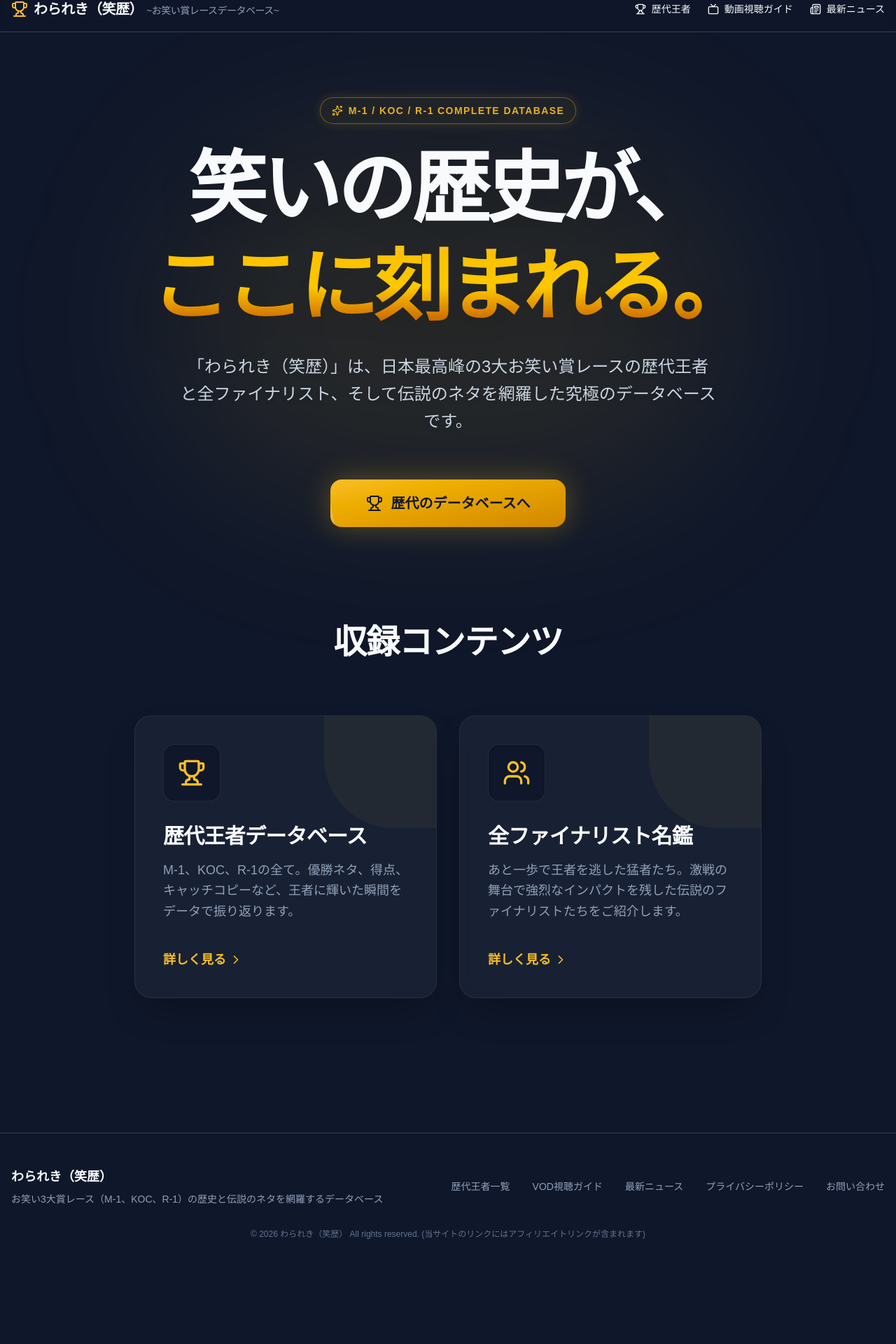
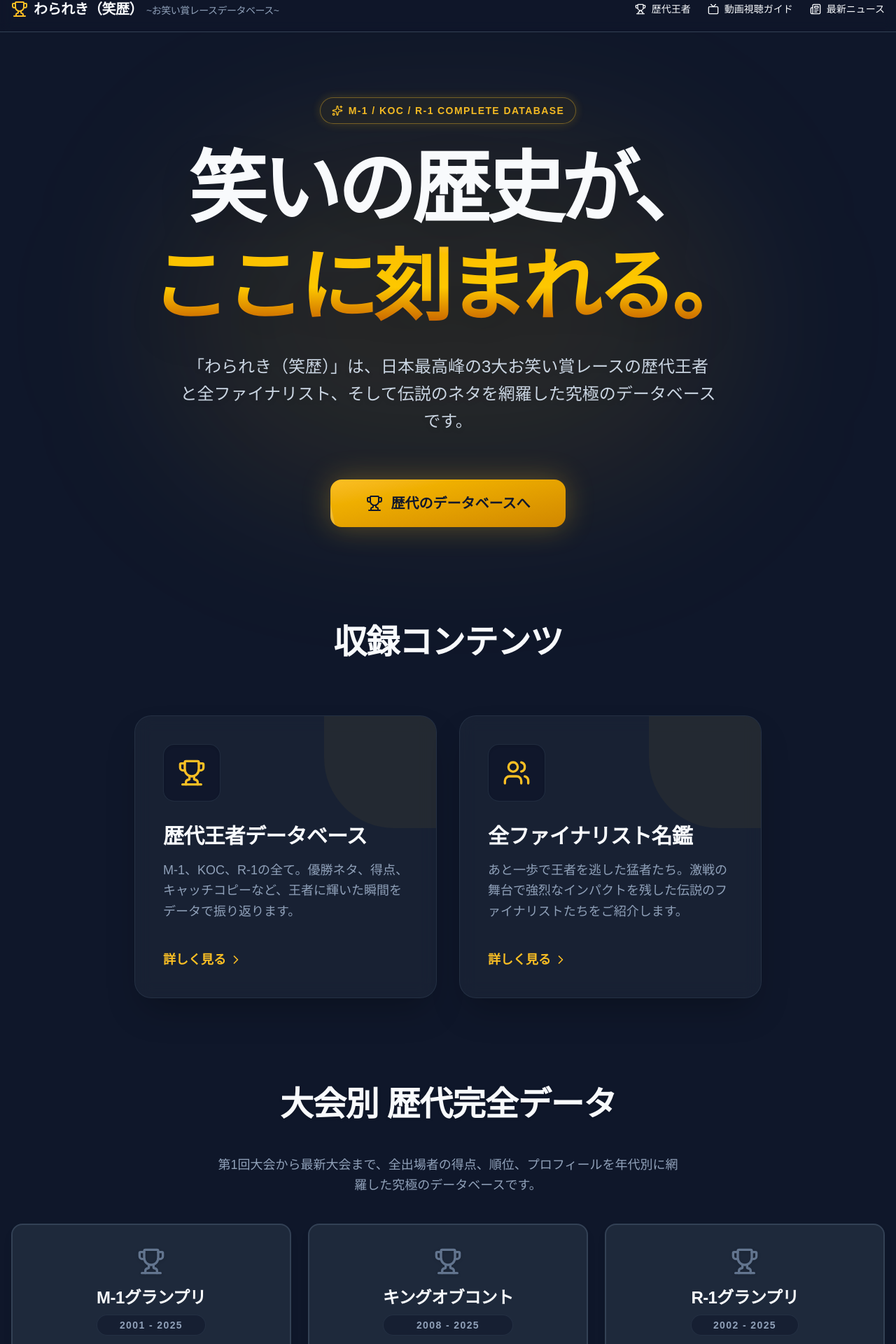
Before and after one commit to t01nozaki-hub/warareki, a Next.js app: page / in a window 1280 px wide. Shown: the part 19-1939 px from the top of the page at 70% size. Before the commit the page ends 1838 px from the top, so only its background shows below. Built offline with nearby package versions, Linux system fonts and the light colour scheme.

Commit message:
feat: add quick links to historical full data on home and database top pages

```diff
--- a/src/app/database/page.tsx
+++ b/src/app/database/page.tsx
@@ -13,6 +13,19 @@ export default function DatabasePage() {
           <Trophy className="h-10 w-10 text-accent" />
           歴代王者データベース
         </h1>
+      </div>
+
+      {/* 歴代完全データへのショートカット */}
+      <div className="grid grid-cols-1 md:grid-cols-3 gap-6 mb-16">
+        <Link href="/database/m1/history" className="flex items-center justify-center gap-3 bg-gradient-to-r from-accent to-yellow-600 text-slate-900 font-extrabold p-5 rounded-2xl hover:scale-105 transition-all shadow-[0_0_20px_rgba(251,191,36,0.3)] hover:shadow-[0_0_40px_rgba(251,191,36,0.5)]">
+          <Trophy className="w-6 h-6" /> M-1 歴代完全データ
+        </Link>
+        <Link href="/database/koc/history" className="flex items-center justify-center gap-3 bg-gradient-to-r from-accent to-yellow-600 text-slate-900 font-extrabold p-5 rounded-2xl hover:scale-105 transition-all shadow-[0_0_20px_rgba(251,191,36,0.3)] hover:shadow-[0_0_40px_rgba(251,191,36,0.5)]">
+          <Trophy className="w-6 h-6" /> KOC 歴代完全データ
+        </Link>
+        <Link href="/database/r1/history" className="flex items-center justify-center gap-3 bg-gradient-to-r from-accent to-yellow-600 text-slate-900 font-extrabold p-5 rounded-2xl hover:scale-105 transition-all shadow-[0_0_20px_rgba(251,191,36,0.3)] hover:shadow-[0_0_40px_rgba(251,191,36,0.5)]">
+          <Trophy className="w-6 h-6" /> R-1 歴代完全データ
+        </Link>
       </div>
 
       {/* 大会別一覧 */}
--- a/src/app/page.tsx
+++ b/src/app/page.tsx
@@ -55,6 +55,30 @@ export default function Home() {
           />
         </div>
       </section>
+
+      {/* 新設：歴代完全データベース コールトゥアクション */}
+      <section className="container mx-auto px-4 pb-32 z-10 w-full max-w-7xl">
+        <h2 className="text-4xl md:text-5xl font-extrabold mb-12 text-center tracking-tight drop-shadow-sm">
+          大会別 歴代完全データ
+        </h2>
+        <p className="text-center text-slate-400 mb-10 max-w-2xl mx-auto text-lg leading-relaxed">
+          第1回大会から最新大会まで、全出場者の得点、順位、プロフィールを年代別に網羅した究極のデータベースです。
+        </p>
+        <div className="grid grid-cols-1 md:grid-cols-3 gap-6">
+          <Link href="/database/m1/history" className="bg-card border-2 border-border hover:border-accent/80 hover:-translate-y-2 p-8 rounded-2xl flex flex-col items-center justify-center gap-4 group transition-all text-center shadow-lg hover:shadow-accent/20">
+            <Trophy className="w-10 h-10 text-slate-500 group-hover:text-accent transition-colors drop-shadow-sm" />
+            <span className="font-extrabold text-2xl tracking-tight">M-1グランプリ<br/><span className="text-sm font-bold text-slate-400 block mt-2 tracking-widest bg-background/50 py-1 px-4 rounded-full border border-border/50">2001 - 2025</span></span>
+          </Link>
+          <Link href="/database/koc/history" className="bg-card border-2 border-border hover:border-accent/80 hover:-translate-y-2 p-8 rounded-2xl flex flex-col items-center justify-center gap-4 group transition-all text-center shadow-lg hover:shadow-accent/20">
+            <Trophy className="w-10 h-10 text-slate-500 group-hover:text-accent transition-colors drop-shadow-sm" />
+            <span className="font-extrabold text-2xl tracking-tight">キングオブコント<br/><span className="text-sm font-bold text-slate-400 block mt-2 tracking-widest bg-background/50 py-1 px-4 rounded-full border border-border/50">2008 - 2025</span></span>
+          </Link>
+          <Link href="/database/r1/history" className="bg-card border-2 border-border hover:border-accent/80 hover:-translate-y-2 p-8 rounded-2xl flex flex-col items-center justify-center gap-4 group transition-all text-center shadow-lg hover:shadow-accent/20">
+            <Trophy className="w-10 h-10 text-slate-500 group-hover:text-accent transition-colors drop-shadow-sm" />
+            <span className="font-extrabold text-2xl tracking-tight">R-1グランプリ<br/><span className="text-sm font-bold text-slate-400 block mt-2 tracking-widest bg-background/50 py-1 px-4 rounded-full border border-border/50">2002 - 2025</span></span>
+          </Link>
+        </div>
+      </section>
     </div>
   );
 }
```
